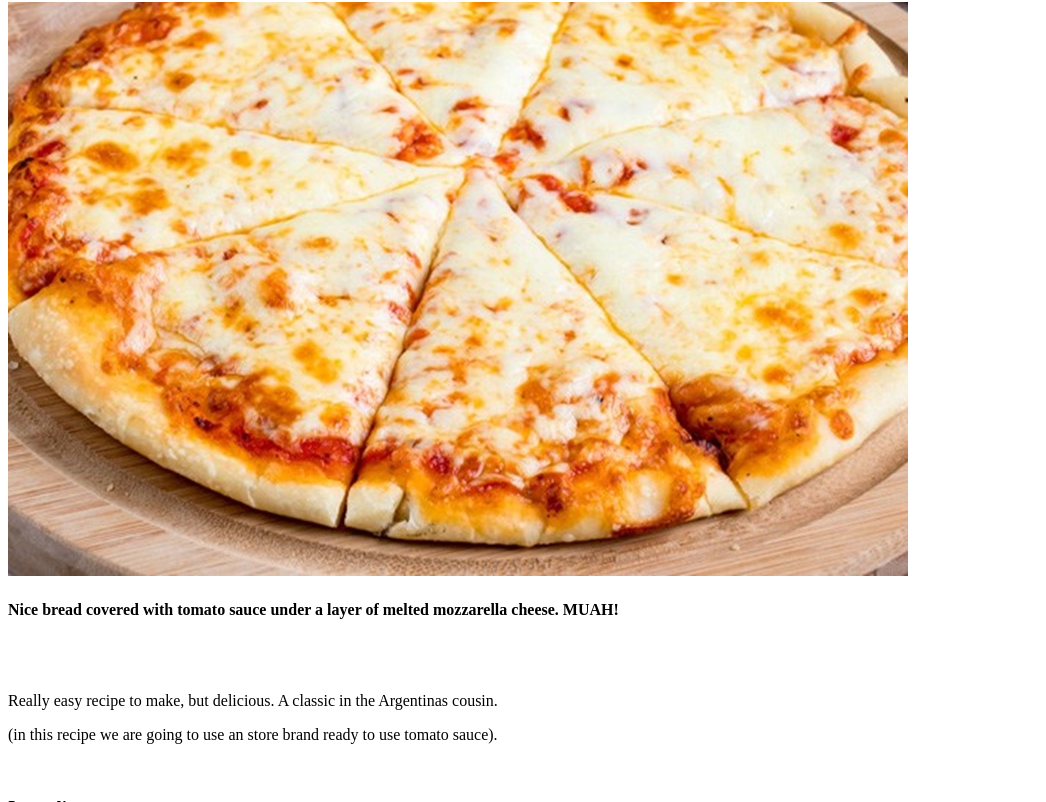
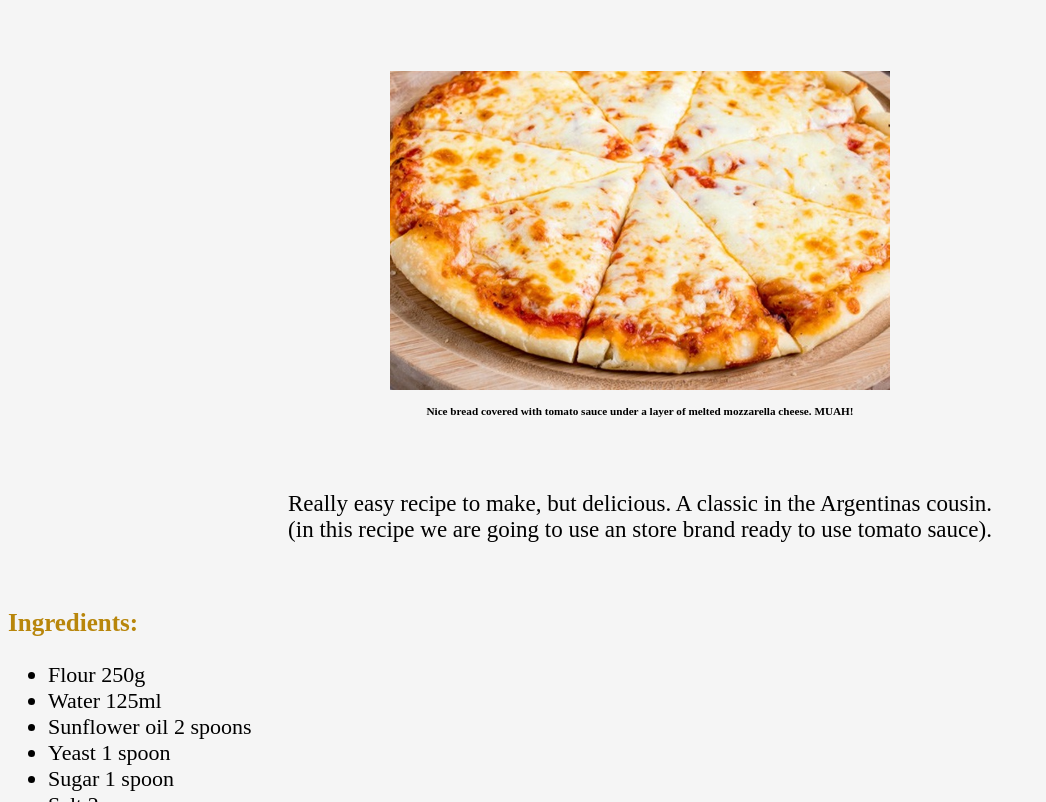
Before and after one commit to edusosa24/odin-recipes, a plain HTML site: page recipes/pizza.html in a window 1280 px wide. Shown: the part 114-916 px from the top of the page, without its empty margins (0-1046 px from the left). Drawn offline with Linux system fonts and the light colour scheme.

Commit message:
Added classes to recipes. Added css file

```diff
--- a/recipes/pizza.html
+++ b/recipes/pizza.html
@@ -4,6 +4,7 @@
 <head>
     <title>Pizza</title>
     <meta charset="UTF-8">
+    <link rel="stylesheet" href="../style.css">
 </head>
 
 <body>
@@ -11,11 +12,11 @@
     <br>
     <br>
     <img src="img/pizza.jpg" alt="mozzarella pizza"/>
-    <h4>Nice bread covered with tomato sauce under a layer of melted mozzarella cheese. MUAH!</h4>
+    <h4 class="sub-img">Nice bread covered with tomato sauce under a layer of melted mozzarella cheese. MUAH!</h4>
     <br>
     <br>
-    <p>Really easy recipe to make, but delicious. A classic in the Argentinas cousin.</p>
-    <p>(in this recipe we are going to use an store brand ready to use tomato sauce).</p>
+    <p class="desc">Really easy recipe to make, but delicious. A classic in the Argentinas cousin.<br>
+    (in this recipe we are going to use an store brand ready to use tomato sauce).</p>
     <br>
     <h3>Ingredients:</h3>
     <ul>
--- /dev/null
+++ b/style.css
@@ -0,0 +1,42 @@
+*{
+    font-family: 'Times New Roman', Helvetica, sans-serif;
+    background-color: whitesmoke;
+}
+
+h1{
+    text-align: center;
+    font-size: 60px;
+    color: darkgoldenrod;
+}
+
+ul, ol{
+    font-size: 22px;
+    color: black;
+}
+
+img{
+    width: 500px;
+    height: auto;
+    display: block;
+    margin-left: auto;
+    margin-right: auto;
+}
+
+.sub-img{
+    font-size: 70%;
+    text-align: center;
+}
+
+.desc{
+    font-size: 23px;
+    text-align: center;
+}
+
+h3{
+    color: darkgoldenrod;
+    font-size: 25px;
+}
+
+a{
+    color:darkgreen;
+}
```
Also changed, not shown: index.html (+1 -0 lines), recipes/oven-roasted-asparagus.html (+3 -2 lines), recipes/scrambled-eggs.html (+3 -2 lines).
